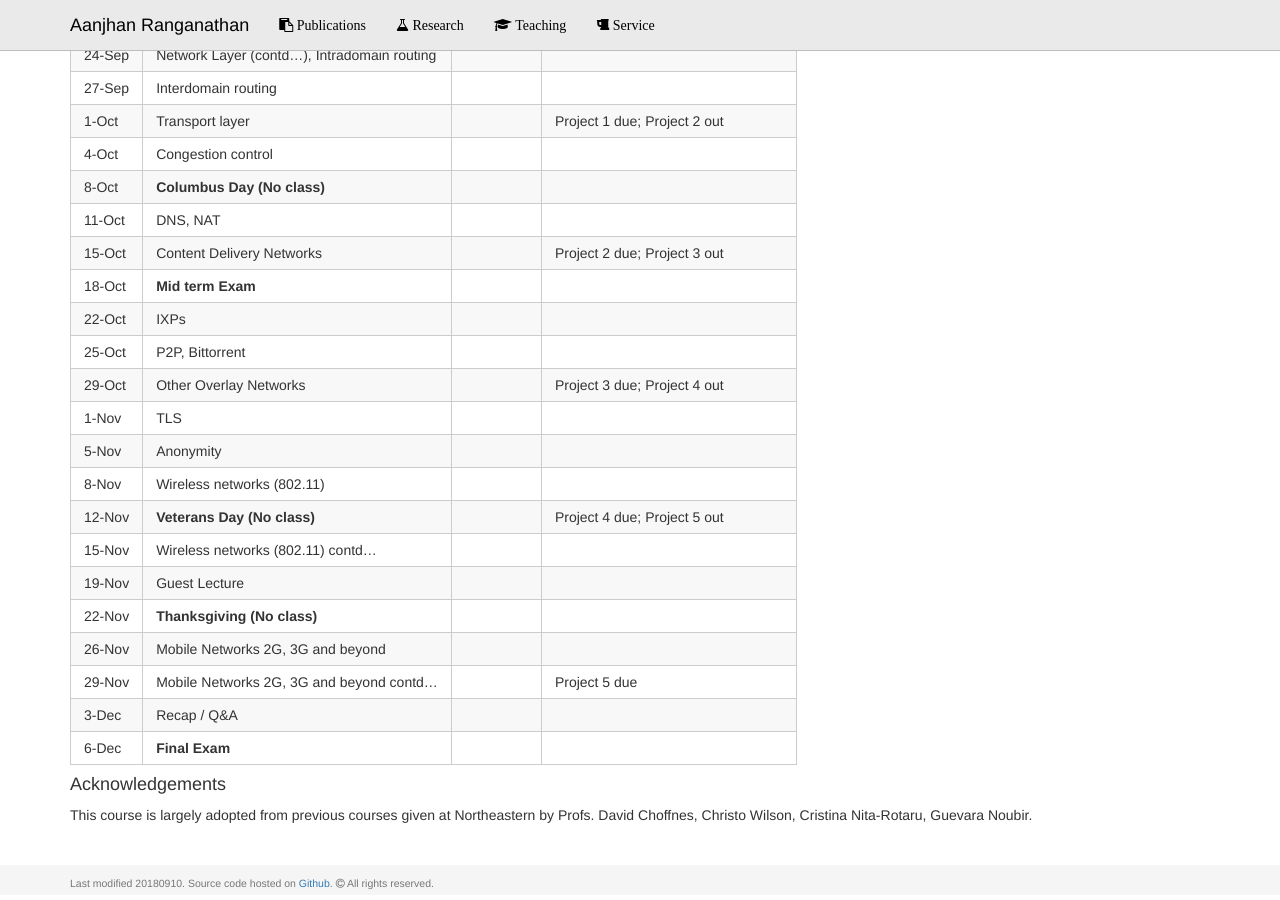
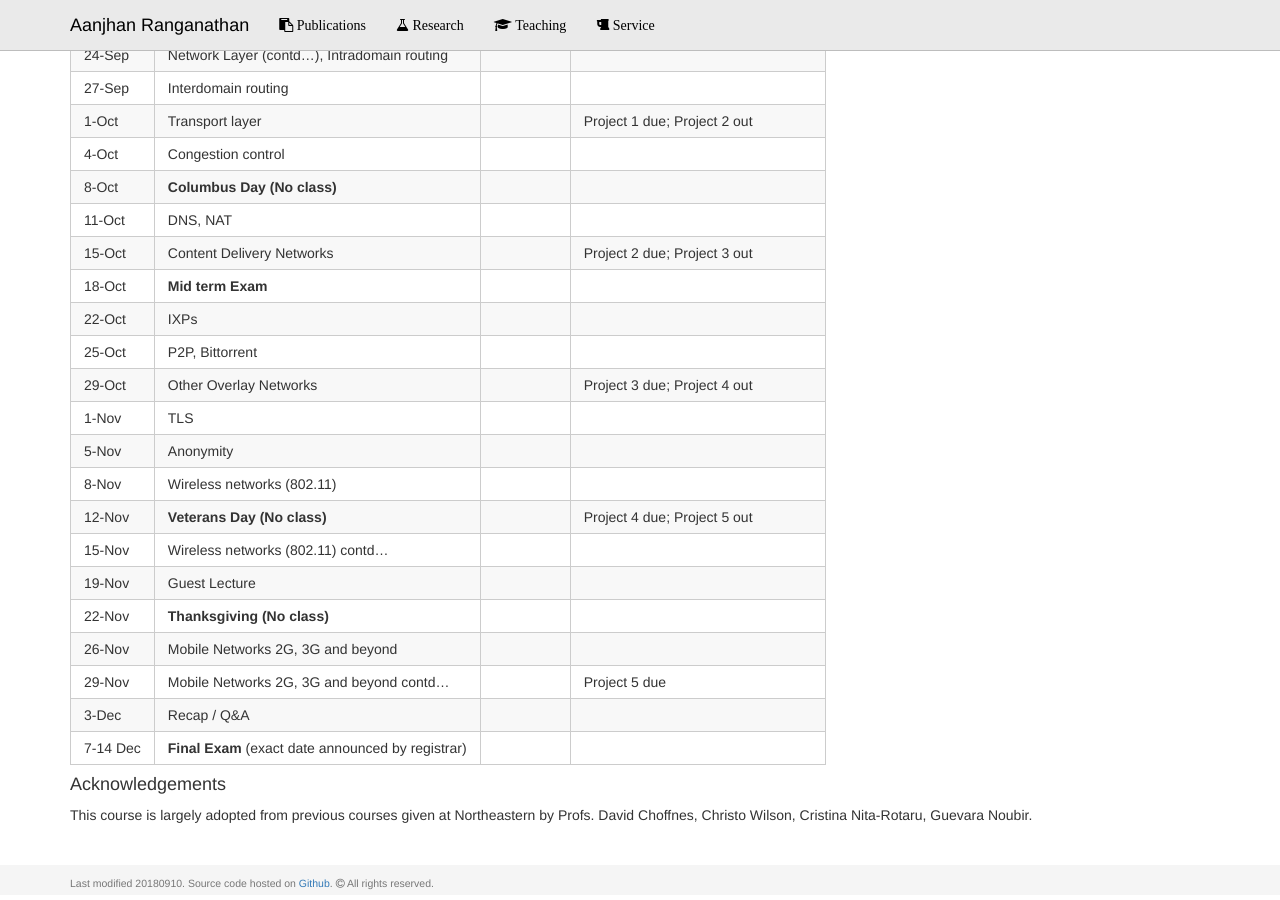
Before and after one commit to aanjhan/mywebsite, a Jekyll site: the page built from teaching/courses/fall18/index.md, in a window 1280 px wide and 900 px high, scrolled down 1268 px. Built offline with Jekyll 4.4.1, drawn with Linux system fonts in a browser that asks for light colours.

Commit message:
cs5700 course website update

```diff
--- a/teaching/courses/fall18/index.md
+++ b/teaching/courses/fall18/index.md
@@ -74,7 +74,7 @@ You will form groups of two people (possibly three, if necessary) to do the proj
 | 26-Nov | Mobile Networks 2G, 3G and beyond           |          |                                     |
 | 29-Nov | Mobile Networks 2G, 3G and beyond contd…    |          | Project 5 due                       |
 | 3-Dec  | Recap / Q&A                                 |          |                                     |
-| 6-Dec  | **Final Exam**                              |          |                                     |
+| 7-14 Dec | **Final Exam** (exact date announced by registrar) |          |                            |
 
 #### Acknowledgements
 This course is largely adopted from previous courses given at Northeastern by Profs. David Choffnes, Christo Wilson, Cristina Nita-Rotaru, Guevara Noubir.
```
Also changed, not shown: 7 other files.
